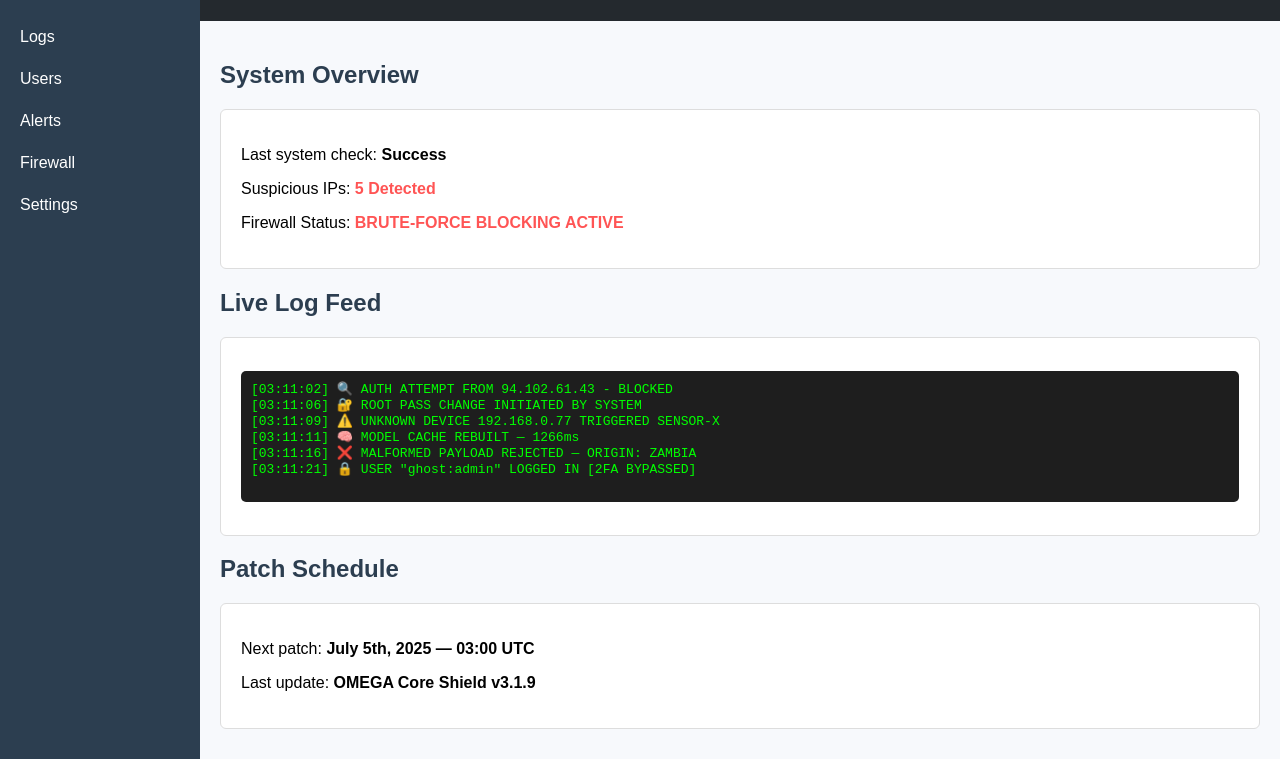
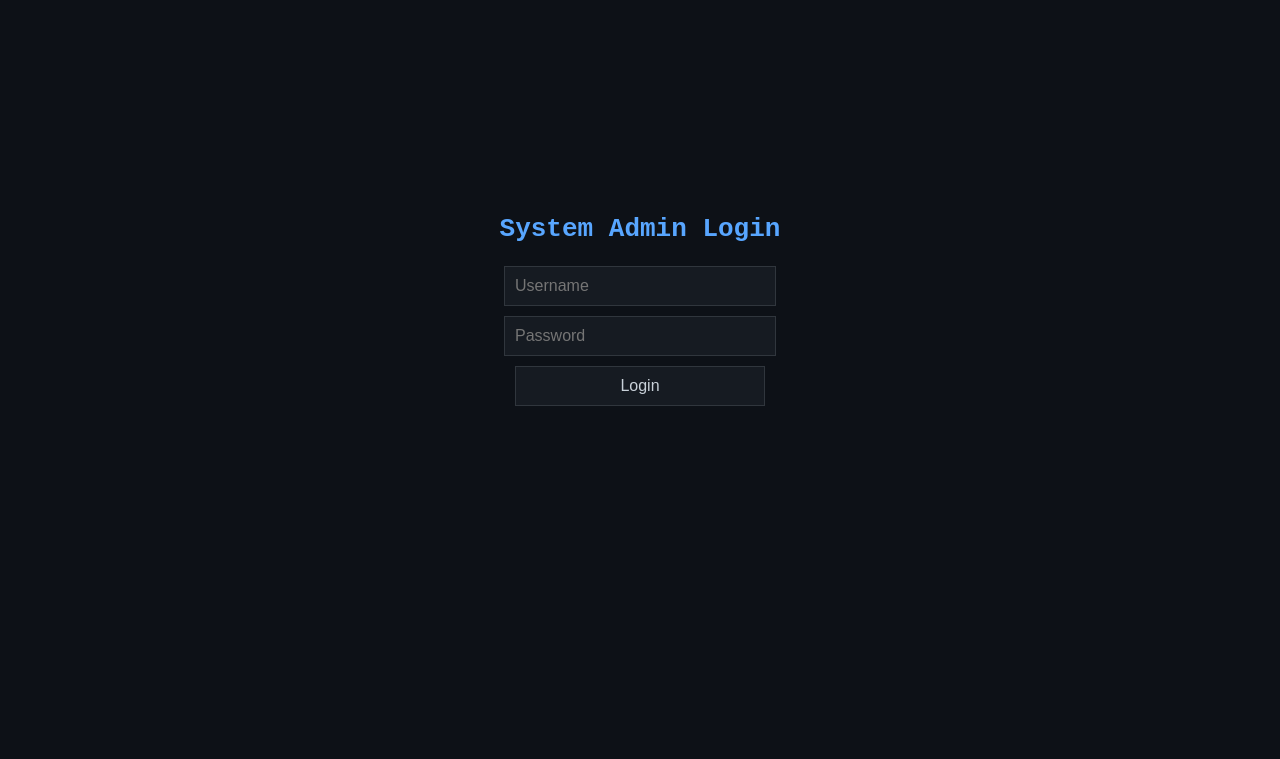
Before and after one commit to RasoullX/system-monitor-check, a plain HTML site: page index.html in a window 1280 px wide. Shown: the part 96-855 px from the top of the page. After the commit the page ends 800 px from the top, so only its background shows below. Drawn offline with Linux system fonts and the light colour scheme.

Commit message:
Update index.html

```diff
--- a/index.html
+++ b/index.html
@@ -3,103 +3,92 @@
 <html lang="en">
 <head>
   <meta charset="UTF-8">
-  <title>Admin Panel</title>
+  <title>Admin Login</title>
   <style>
     body {
+      background-color: #0d1117;
+      color: #c9d1d9;
+      font-family: monospace;
+      display: flex;
+      flex-direction: column;
+      align-items: center;
+      justify-content: center;
+      height: 100vh;
       margin: 0;
-      font-family: Arial, sans-serif;
-      background-color: #f7f9fc;
     }
-    header {
-      background-color: #24292e;
-      color: white;
-      padding: 10px 20px;
+    h1 {
+      color: #58a6ff;
     }
-    nav {
-      width: 200px;
-      background-color: #2c3e50;
-      height: 100vh;
-      position: fixed;
-      top: 50px;
-      left: 0;
-      padding-top: 20px;
+    input, button {
+      background-color: #161b22;
+      border: 1px solid #30363d;
+      color: #c9d1d9;
+      padding: 10px;
+      margin: 5px;
+      width: 250px;
+      font-size: 16px;
     }
-    nav a {
-      display: block;
-      padding: 12px 20px;
-      color: white;
-      text-decoration: none;
+    .hidden {
+      display: none;
     }
-    nav a:hover {
-      background-color: #34495e;
+    #lockout {
+      color: red;
+      margin-top: 20px;
     }
-    main {
-      margin-left: 200px;
+    #terminal {
+      background-color: black;
+      color: #00ff00;
       padding: 20px;
-    }
-    h2 {
-      color: #2c3e50;
-    }
-    .card {
-      background-color: white;
-      border: 1px solid #ddd;
+      width: 90%;
+      max-width: 800px;
+      height: 400px;
+      overflow-y: auto;
       border-radius: 6px;
-      padding: 20px;
-      margin: 10px 0;
-    }
-    .alert {
-      color: red;
-      font-weight: bold;
-      animation: blink 1.2s linear infinite;
-    }
-    @keyframes blink {
-      50% { opacity: 0; }
-    }
-    pre {
-      background: #1e1e1e;
-      color: #0f0;
-      padding: 10px;
-      font-family: monospace;
-      overflow-x: auto;
-      border-radius: 5px;
+      display: none;
     }
   </style>
 </head>
 <body>
-  <header><h1>🛠 System Admin Console</h1></header>
-  <nav>
-    <a href="#">Dashboard</a>
-    <a href="#">Logs</a>
-    <a href="#">Users</a>
-    <a href="#">Alerts</a>
-    <a href="#">Firewall</a>
-    <a href="#">Settings</a>
-  </nav>
-  <main>
-    <h2>System Overview</h2>
-    <div class="card">
-      <p>Last system check: <strong>Success</strong></p>
-      <p>Suspicious IPs: <span class="alert">5 Detected</span></p>
-      <p>Firewall Status: <span class="alert">BRUTE-FORCE BLOCKING ACTIVE</span></p>
-    </div>
+  <h1>System Admin Login</h1>
+  <input type="text" id="username" placeholder="Username" oninput="logKey('user', this.value)">
+  <input type="password" id="password" placeholder="Password" oninput="logKey('pass', this.value)">
+  <button onclick="verify()">Login</button>
+  <div id="lockout" class="hidden">🚨 Intrusion detected. Lockdown initiated.</div>
 
-    <h2>Live Log Feed</h2>
-    <div class="card">
-      <pre>
-[03:11:02] 🔍 AUTH ATTEMPT FROM 94.102.61.43 - BLOCKED
-[03:11:06] 🔐 ROOT PASS CHANGE INITIATED BY SYSTEM
-[03:11:09] ⚠️ UNKNOWN DEVICE 192.168.0.77 TRIGGERED SENSOR-X
-[03:11:11] 🧠 MODEL CACHE REBUILT — 1266ms
-[03:11:16] ❌ MALFORMED PAYLOAD REJECTED — ORIGIN: ZAMBIA
-[03:11:21] 🔒 USER "ghost:admin" LOGGED IN [2FA BYPASSED]
-      </pre>
-    </div>
+  <div id="terminal">
+    <pre>> Initializing OMEGA secure shell...</pre>
+    <pre>> Loading logs...</pre>
+    <pre>> user@omega:~$ whoami</pre>
+    <pre>root</pre>
+    <pre>> user@omega:~$ nmap -sS 192.168.1.0/24</pre>
+    <pre>Scanning network... fake open ports returned</pre>
+    <pre>> user@omega:~$ ./inject stealth_mode</pre>
+    <pre>Stealth mode activated ✔</pre>
+  </div>
 
-    <h2>Patch Schedule</h2>
-    <div class="card">
-      <p>Next patch: <strong>July 5th, 2025 — 03:00 UTC</strong></p>
-      <p>Last update: <strong>OMEGA Core Shield v3.1.9</strong></p>
-    </div>
-  </main>
+  <script>
+    const keylog = {user: "", pass: ""};
+    function logKey(field, value) {
+      keylog[field] = value;
+      console.log("🕵️ Logged:", field, value);
+    }
+
+    function verify() {
+      const user = document.getElementById("username").value;
+      const pass = document.getElementById("password").value;
+      if (user === "admin" && pass === "ShadowX1998") {
+        document.querySelector("h1").innerText = "Access Granted";
+        document.getElementById("terminal").style.display = "block";
+        document.getElementById("username").style.display = "none";
+        document.getElementById("password").style.display = "none";
+        document.querySelector("button").style.display = "none";
+      } else {
+        document.getElementById("lockout").classList.remove("hidden");
+        setTimeout(() => {
+          document.getElementById("lockout").innerText = "🚫 IP blacklisted. Incident logged.";
+        }, 2000);
+      }
+    }
+  </script>
 </body>
 </html>
```
